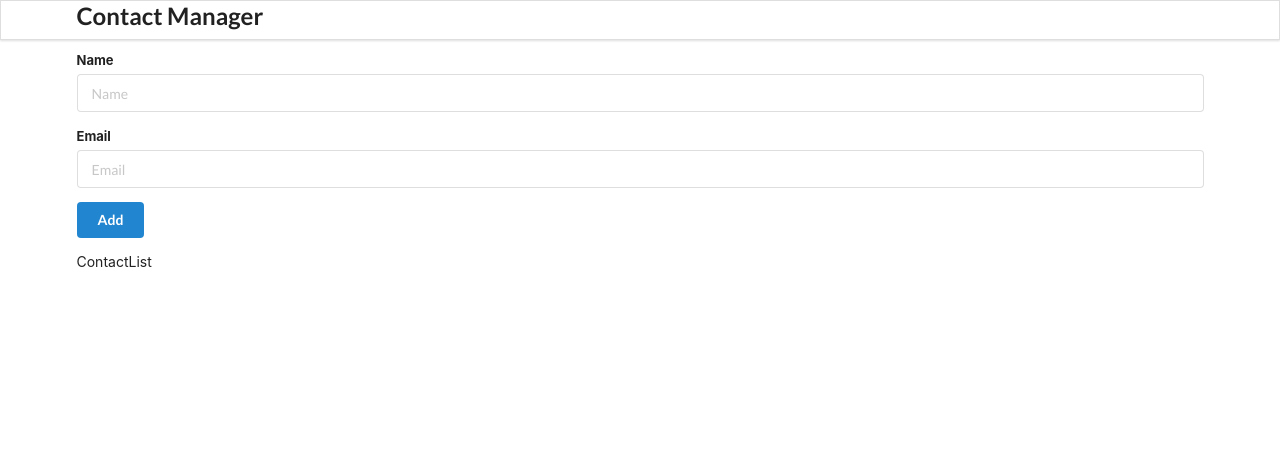
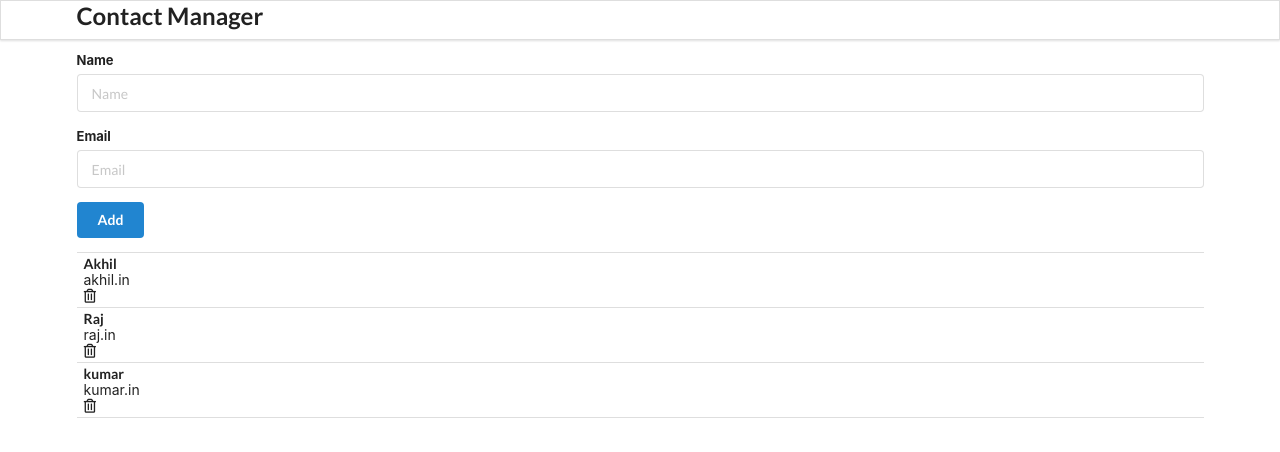
Before and after one commit to akhil888binoy/portfolio, a React (Create React App) app: page / in a window 1280 px wide. Shown: the top 452 px of the page. Built offline with nearby package versions, Linux system fonts and the light colour scheme.

Commit message:
create contact list

```diff
--- a/src/components/ContactList.js
+++ b/src/components/ContactList.js
@@ -1,5 +1,17 @@
 import React from "react";
 
-export default function ContactList() {
-  return <div className="ui celled list">ContactList</div>;
+export default function ContactList(props) {
+  console.log(props);
+  const renderContactList = props.contacts.map((contacts) => {
+    return (
+      <div className="item">
+        <div className="content">
+          <div className="header">{contacts.name}</div>
+          <div>{contacts.email}</div>
+        </div>
+        <i className="trash alternate outline icon"></i>
+      </div>
+    );
+  });
+  return <div className="ui celled list">{renderContactList}</div>;
 }
```
